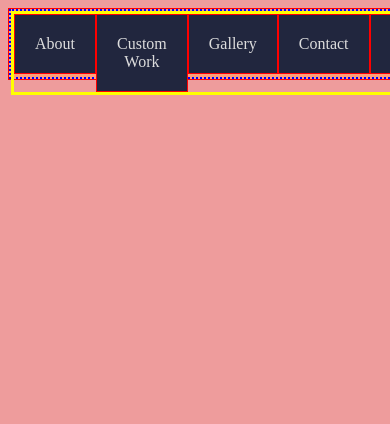
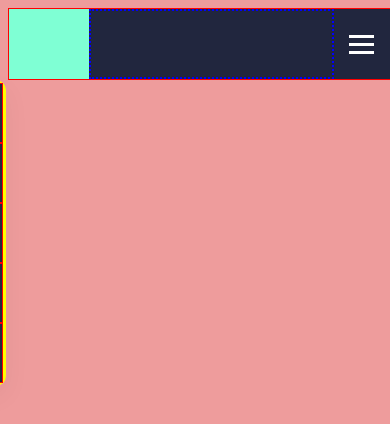
Before and after one commit to MitchB1992/Woodlandwoodturning, a plain HTML site: page index.html in a window 390 px wide. Drawn offline with Linux system fonts and the light colour scheme.

Commit message:
add functionality to nav

```diff
--- a/Function.js
+++ b/Function.js
@@ -0,0 +1,9 @@
+const hamburger = document.querySelector(".hamburger");
+const navMenu = document.querySelector(".menu-list");
+
+hamburger.addEventListener("click", mobileMenu);
+
+function mobileMenu() {
+    hamburger.classList.toggle("active");
+    navMenu.classList.toggle("active");
+}
--- a/index.html
+++ b/index.html
@@ -12,7 +12,7 @@
 
 <nav>
         <!-- Logo Container-->
-        <section>
+    <section>
         <img src="" alt="">
         </section>
         <!--navigation container-->
@@ -30,8 +30,13 @@
                 <li><a href="#">Decorative</a></li>
             </ul>
             </li>
-    </ul>
-        </section>
+        </ul>
+    </section>
+    <div class="hamburger">
+        <span class="bar"></span>
+        <span class="bar"></span>
+        <span class="bar"></span>
+    </div>
 </nav>
 
 
@@ -61,5 +66,10 @@
     <footer>
 
     </footer>
+
+
+
+
+    <script src="Function.js"</script>
 </body>
 </html>
--- a/style.css
+++ b/style.css
@@ -7,7 +7,7 @@ nav {
     display: flex;
     width: 100%;
     position: fixed;
-    background-color: lightblue;
+    background-color: #21263E;
     height: 70px;
     z-index: 1;
     border:1px solid red;
@@ -20,7 +20,7 @@ section {
 
 .navigation {
     flex: 3;
-    background-color: lightsalmon;
+    background-color: #21263E;
     border: 2px dotted blue;
 }
 
@@ -61,3 +61,55 @@ ul li a:hover {
     background-color: #4c5dac;
     text-align: center;
 }
+
+/* the code below this line is subject to change*/
+
+.hamburger {
+    display: none;
+}
+
+.bar {
+    display: block;
+    width: 25px;
+    height: 3px;
+    margin: 5px auto;
+    -webkit-transition: all 0.3s ease-in-out;
+    transition: all 0.3s ease-in-out;
+    background-color: white;
+}
+
+
+@media only screen and (max-width: 768px) {
+    .menu-list {
+        position: fixed;
+        left: -100%;
+        top: 5rem;
+        flex-direction: column;
+        background-color: #fff;
+        width: 100%;
+        border-radius: 10px;
+        text-align: center;
+        transition: 0.3s;
+        box-shadow:
+            0 10px 27px rgba(0, 0, 0, 0.05);
+    }
+
+    .menu-list.active {
+        left: 0;
+    }
+
+    .nav-item {
+        margin: 2.5rem 0;
+    }
+
+    .hamburger {
+        display: block;
+        cursor: pointer;
+        width: 55px;
+        position: relative;
+        top:16px;
+        margin-right:10px;
+        margin-top: 5px;
+    }
+
+}
```
